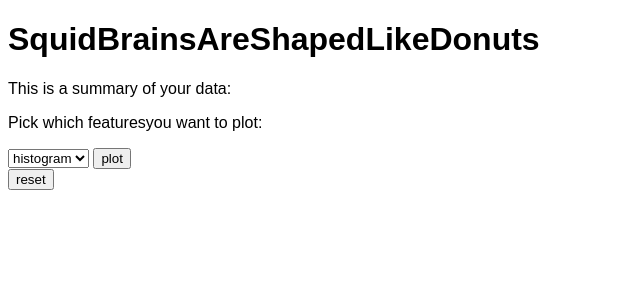
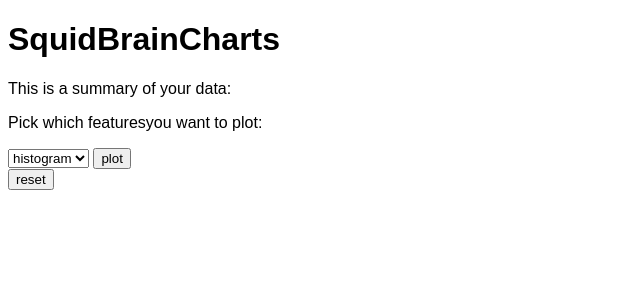
Before and after one commit to hmurai8/squidcharthacc, a Flask app: template site-alanjones2/templates/plot.html in a window 1280 px wide. Shown: the top 300 px of the page, without its empty margins (0-640 px from the left). Run offline with Flask 2, Linux system fonts and the light colour scheme; the template is opened without the code that fills it, so the values that code supplies are empty; some libraries are stand-ins or nearby versions.

Commit message:
Changed name on html to "SquidBrainCharts"

```diff
--- a/site-alanjones2/templates/plot.html
+++ b/site-alanjones2/templates/plot.html
@@ -15,7 +15,7 @@
 </head>
 
 <body style="font-family:arial, sans-serif">
-    <h1>SquidBrainsAreShapedLikeDonuts</h1>
+    <h1>SquidBrainCharts</h1>
 
     <div id="chart" class="chart"></div>
 
--- a/site-alanjones2/templates/select.html
+++ b/site-alanjones2/templates/select.html
@@ -5,7 +5,7 @@
 </head>
 
 <body style="font-family:arial, sans-serif">
-    <h1>SquidBrainsAreShapedLikeDonuts</h1>
+    <h1>SquidBrainCharts</h1>
     <p>This is a summary of your data: </p>
 
     <div id="data" class="datatab"></div>
--- a/site-alanjones2/templates/start.html
+++ b/site-alanjones2/templates/start.html
@@ -5,7 +5,7 @@
 </head>
 
 <body style="font-family:arial, sans-serif">
-    <h1>SquidBrainsAreShapedLikeDonuts</h1>
+    <h1>SquidBrainCharts</h1>
     <h2>Select your dataset</h2>
     <p>A url for a CSV</p>
 
```
